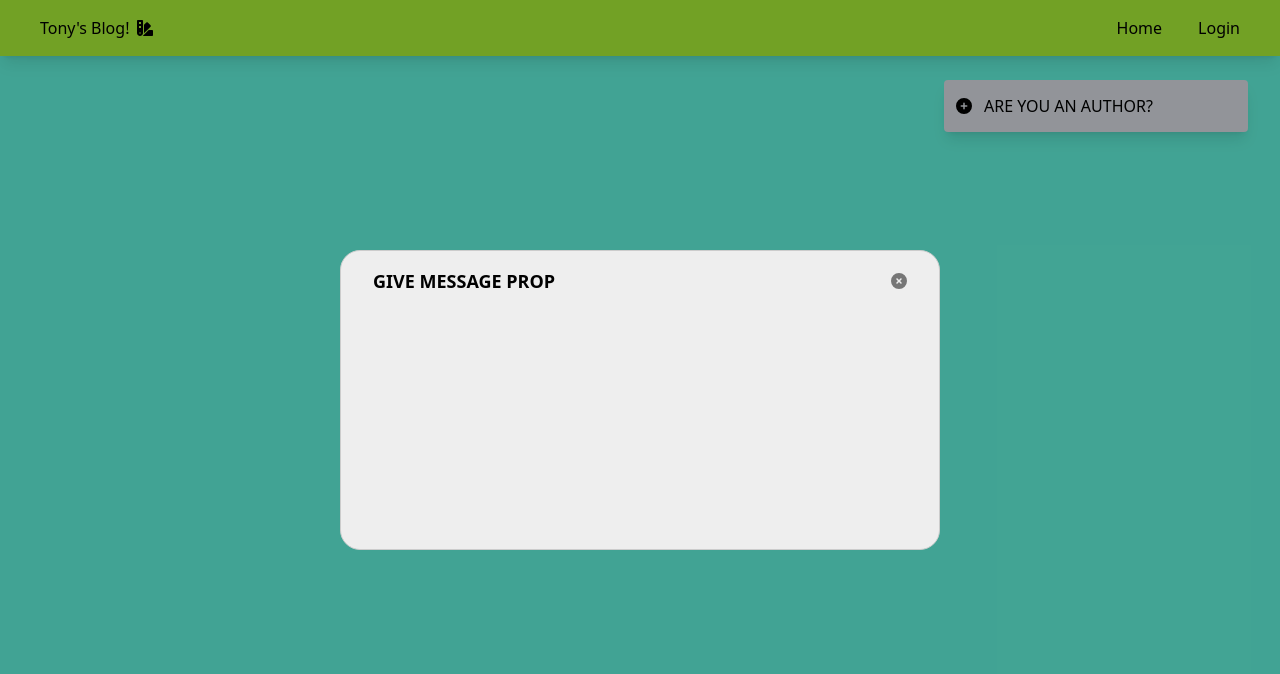
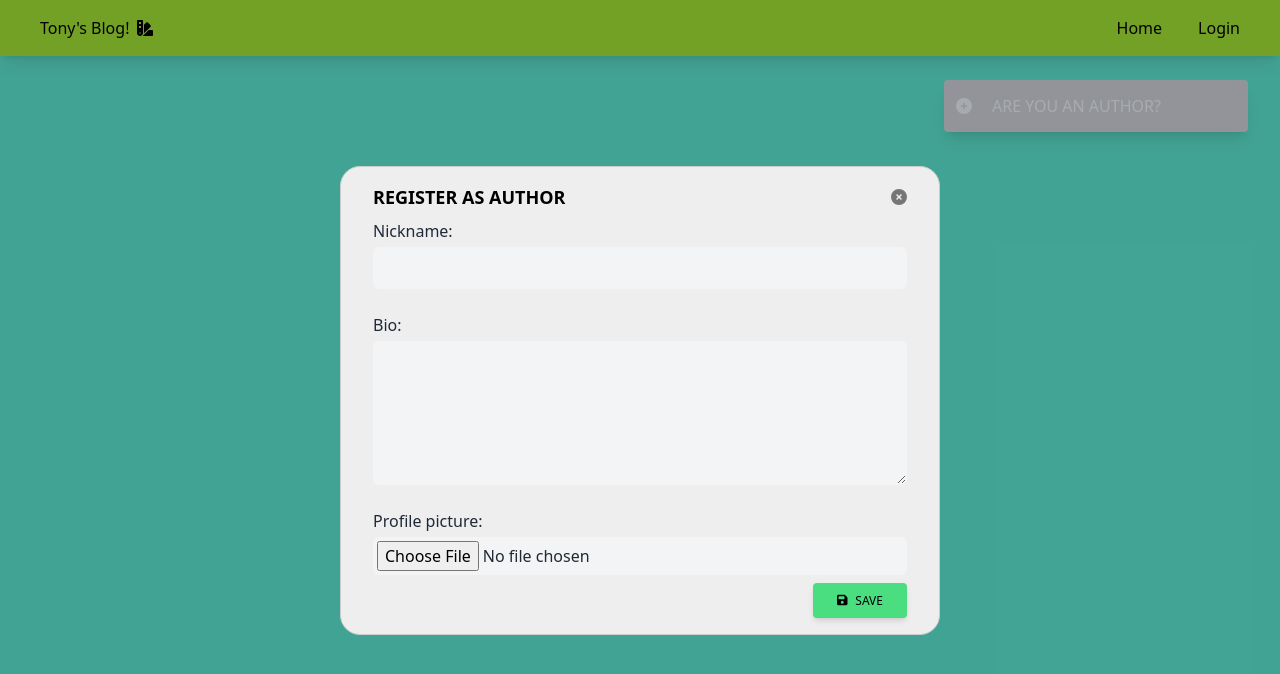
Before and after one commit to antoniogiachin/supabase-react-blog, a React (Vite) app: page /dashboard in a window 1280 px wide. Both pictures are taken after a click on the button "ARE YOU AN AUTHOR?". Shown: the top 674 px of the page. Built offline with nearby package versions, Linux system fonts and the light colour scheme; no server answers.

Commit message:
[Task2] - implementazione inizio author save form

```diff
--- a/src/components/UI/TheButton.jsx
+++ b/src/components/UI/TheButton.jsx
@@ -78,7 +78,9 @@ export const TheButton = (props) => {
           ></path>
         </svg>
       )}
-      {props.icon && <FontAwesomeIcon icon={props.icon}></FontAwesomeIcon>}
+      {props.icon && (
+        <FontAwesomeIcon className="mr-2" icon={props.icon}></FontAwesomeIcon>
+      )}
       <span> {props.label}</span>
     </button>
   );
--- a/src/components/UI/TheModal.module.css
+++ b/src/components/UI/TheModal.module.css
@@ -11,7 +11,6 @@
 
 .modal .containerbig {
   width: 600px;
-  height: 300px;
   border: 1px solid #ccc;
   background-color: #eee;
   box-shadow: 3px #222;
--- /dev/null
+++ b/src/components/dashboard/AuthorForm.jsx
@@ -0,0 +1,37 @@
+import React, { useState } from "react";
+
+export const AuthorForm = () => {
+  const [nickname, setNickaname] = useState("");
+  const [biography, setBiography] = useState("");
+  const [image, setImage] = useState("");
+
+  return (
+    <form className="grid grid-cols-1 gap-6">
+      <label>
+        <span className="text-gray-800">Nickname: </span>
+        <input
+          value={nickname}
+          onChange={(e) => {
+            setNickaname(e.target.value);
+          }}
+          type="text"
+          className="text-gray-800 mt-1 block w-full rounded-md bg-gray-100 border-transparent focus:border-gray-500 focus:ring-0"
+        />
+      </label>
+      <label>
+        <span className="text-gray-800">Bio: </span>
+        <textarea
+          type="text"
+          className="text-gray-800 mt-1 h-36 block w-full rounded-md bg-gray-100 border-transparent focus:border-gray-500 focus:ring-0"
+        />
+      </label>
+      <label>
+        <span className="text-gray-800">Profile picture: </span>
+        <input
+          type="file"
+          className="text-gray-800 mt-1 block w-full p-1 rounded-md bg-gray-100 border-transparent focus:border-gray-500 focus:ring-0"
+        />
+      </label>
+    </form>
+  );
+};
--- /dev/null
+++ b/src/hooks/useAuthor.jsx
@@ -0,0 +1,5 @@
+import React, { useState } from "react";
+
+export const useAuthor = () => {
+
+};
--- a/src/pages/Dashboard.jsx
+++ b/src/pages/Dashboard.jsx
@@ -4,14 +4,20 @@ import { TheButton } from "../components/UI/TheButton";
 import { TheModal } from "../components/UI/TheModal";
 // * font awasome
 import { faPlusCircle } from "@fortawesome/free-solid-svg-icons";
+import { faSave } from "@fortawesome/free-solid-svg-icons";
 // * REDUX
 import { useDispatch, useSelector } from "react-redux";
 import { SET_SHOW_MODAL } from "../store/slicers/modalSlice";
+import { AuthorForm } from "../components/dashboard/AuthorForm";
 
 export const Dashboard = () => {
   const dispatch = useDispatch();
   const showModal = useSelector((state) => state.modal.show);
   const modalId = useSelector((state) => state.modal.id);
+
+  const handleAuthorSave = () => {
+    console.log("OKEY");
+  };
 
   return (
     <div>
@@ -20,18 +26,31 @@ export const Dashboard = () => {
           <TheButton
             width={"w-1/4"}
             padding={"px-3 py-4"}
-            customClasses={"font-lg space-x-3"}
+            customClasses={"font-lg space-x-3 text-slate-100"}
             type="secondary"
             icon={faPlusCircle}
             label="Are you an author?"
             onClick={() => {
-              dispatch(SET_SHOW_MODAL({ show: true, id: "dashboardAuthorModal" }));
+              dispatch(
+                SET_SHOW_MODAL({ show: true, id: "dashboardAuthorModal" })
+              );
             }}
           />
         </div>
         {/* AUTHOR SIGN MODAL  */}
         {showModal && modalId === "dashboardAuthorModal" && (
-          <TheModal type={"closable"} />
+          <TheModal
+            body={<AuthorForm />}
+            footer={
+              <TheButton
+                icon={faSave}
+                label="save"
+                onClick={handleAuthorSave}
+              />
+            }
+            message="Register as Author"
+            type={"closable"}
+          />
         )}
       </div>
     </div>
```
